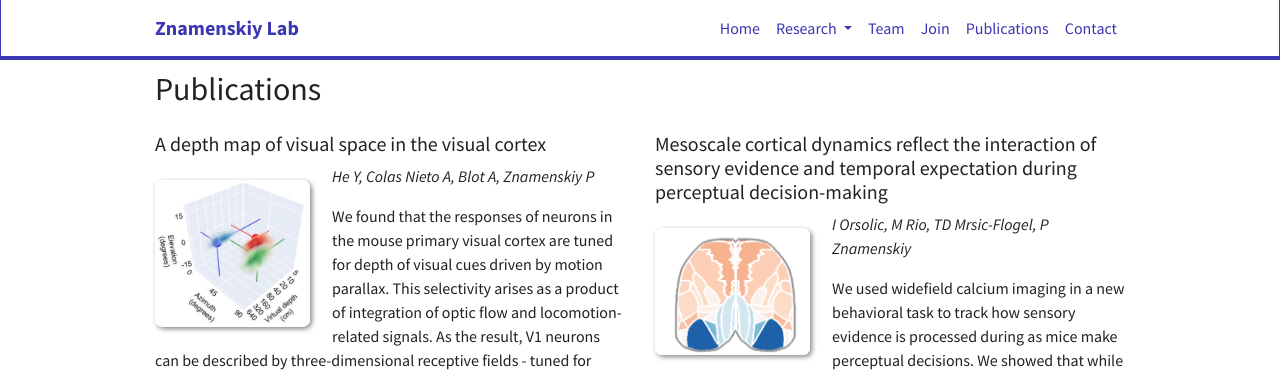
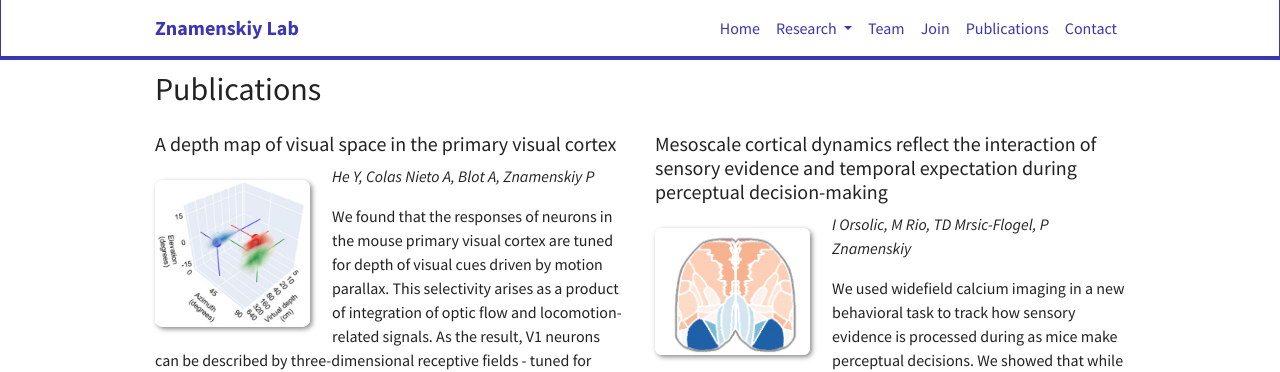
Before and after one commit to znamlab/znamlab.github.io, a Jekyll site: the page built from _pages/publications.md, in a window 1280 px wide and 900 px high. Shown: the top 372 px of the window. Built offline with Jekyll 4.4.1, drawn with Linux system fonts in a browser that asks for light colours; nearby versions of some CDN libraries.

Commit message:
update pubs

```diff
--- a/_data/publications.yml
+++ b/_data/publications.yml
@@ -47,7 +47,7 @@
   image: orsolic_2019.png
   url: "https://www.sciencedirect.com/science/article/pii/S0896627321002014"
 
-- title: A depth map of visual space in the visual cortex
+- title: A depth map of visual space in the primary visual cortex
   authors: He Y, Colas Nieto A, Blot A, Znamenskiy P
   ref: bioRxiv, 2024
   description: We found that the responses of neurons in the mouse primary visual cortex are tuned for depth of visual cues driven by motion parallax. This selectivity arises as a product of integration of optic flow and locomotion-related signals. As the result, V1 neurons can be described by three-dimensional receptive fields - tuned for retinotopic location and depth.
```
